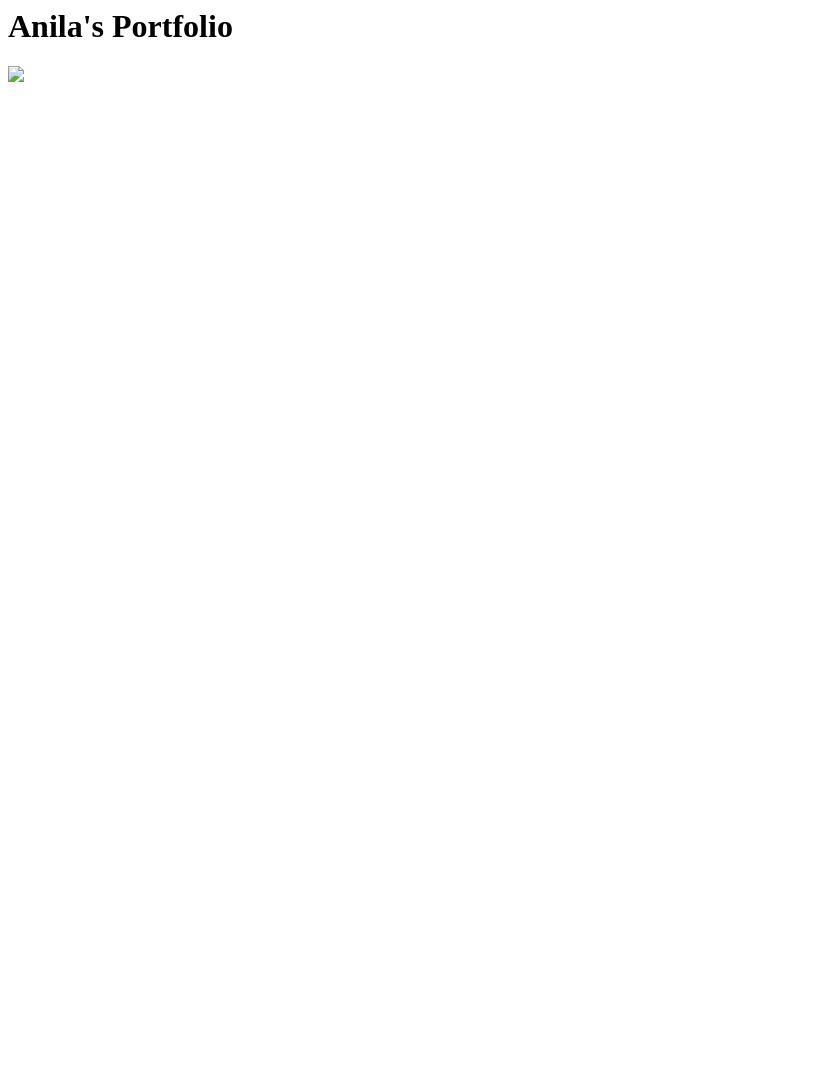
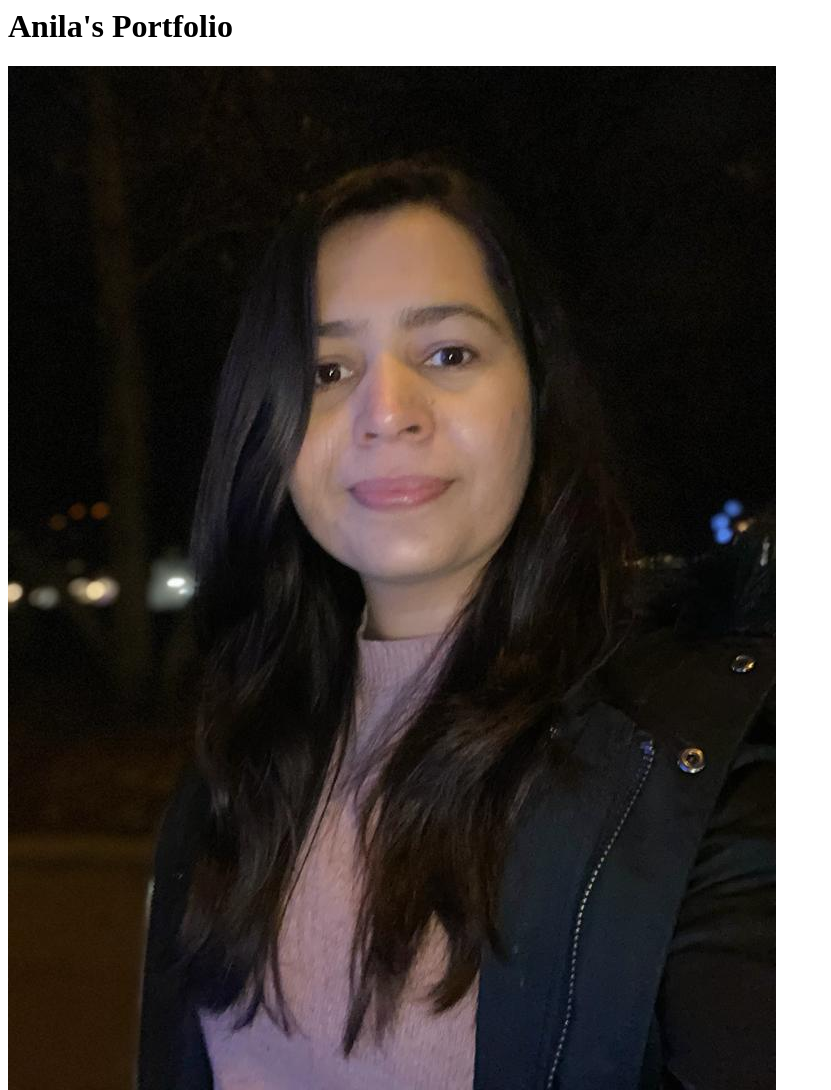
Before and after one commit to anylashams/anylashams.github.io, a plain HTML site: page index.html in a window 1280 px wide. Shown: the whole page, without its empty margins (0-831 px from the left). Before the commit the page ends 800 px from the top, so only its background shows below. Drawn offline with Linux system fonts and the light colour scheme.

Commit message:
Update index.html

```diff
--- a/index.html
+++ b/index.html
@@ -1,4 +1,4 @@
 <html>
 <h1> Anila's Portfolio</h1>
-<img src="./Anila_Shams_Passbild_WEB.jpg"/>
+<img src="./Anila_Shams_Passbild_WEB.jpeg"/>
 </html>
```
